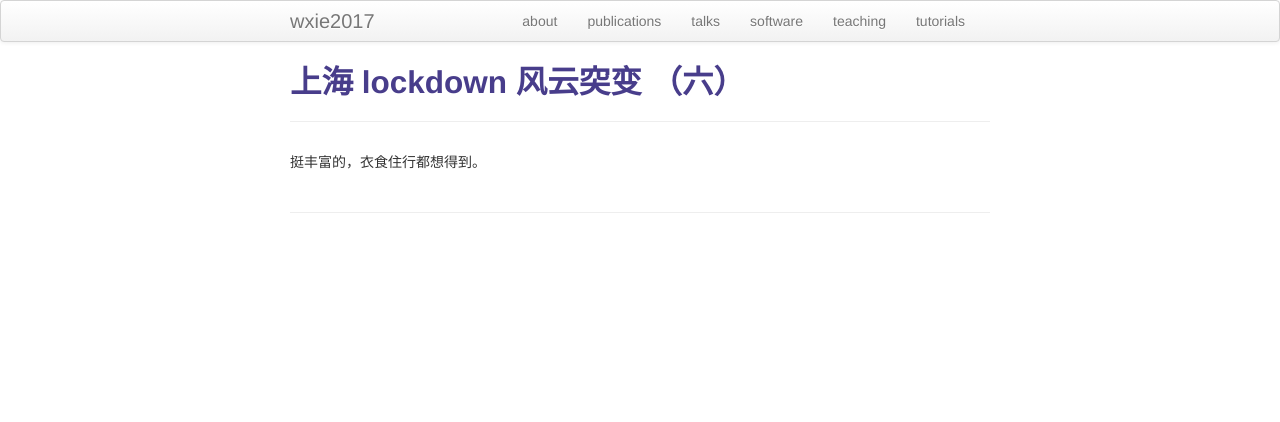
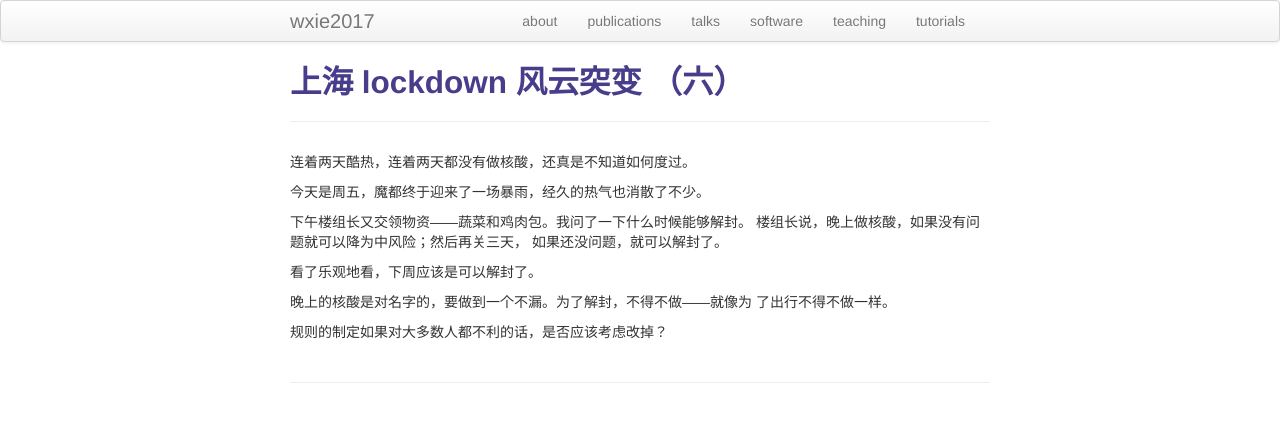
Before and after one commit to wxie2017/wxie2017.github.io, a Jekyll site: the page built from pages/article/上海-lockdown-风云突变-6.md, in a window 1280 px wide. Shown: the top 422 px of the page. Built offline with Jekyll 4.4.1, drawn with Linux system fonts in a browser that asks for light colours.

Commit message:
add new article: Shanghai lockdown 风云突变 6

```diff
--- a/pages/article/上海-lockdown-风云突变-6.md
+++ b/pages/article/上海-lockdown-风云突变-6.md
@@ -1,8 +1,21 @@
 ---
 layout: page
 title: 上海 lockdown 风云突变 （六）
-description: thought on 2022-07-14
+description: thought on 2022-07-15
 ---
 
 
-挺丰富的，衣食住行都想得到。
+连着两天酷热，连着两天都没有做核酸，还真是不知道如何度过。
+
+今天是周五，魔都终于迎来了一场暴雨，经久的热气也消散了不少。
+
+下午楼组长又交领物资——蔬菜和鸡肉包。我问了一下什么时候能够解封。
+楼组长说，晚上做核酸，如果没有问题就可以降为中风险；然后再关三天，
+如果还没问题，就可以解封了。
+
+看了乐观地看，下周应该是可以解封了。
+
+晚上的核酸是对名字的，要做到一个不漏。为了解封，不得不做——就像为
+了出行不得不做一样。
+
+规则的制定如果对大多数人都不利的话，是否应该考虑改掉？
```
Also changed, not shown: pages/article/上海-lockdown-风云突变-7.md (added, +8 -0 lines), pages/pubs.md (+1 -0 lines).
